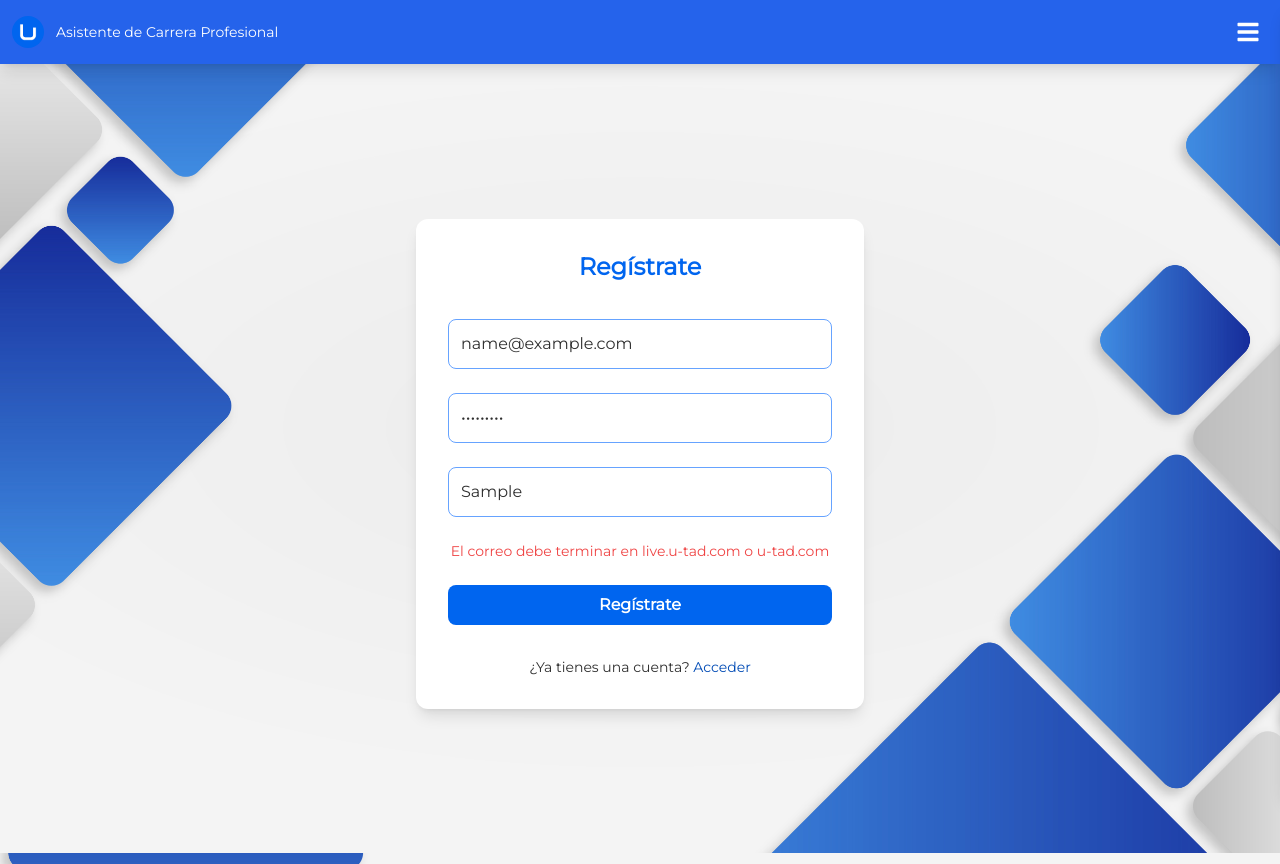
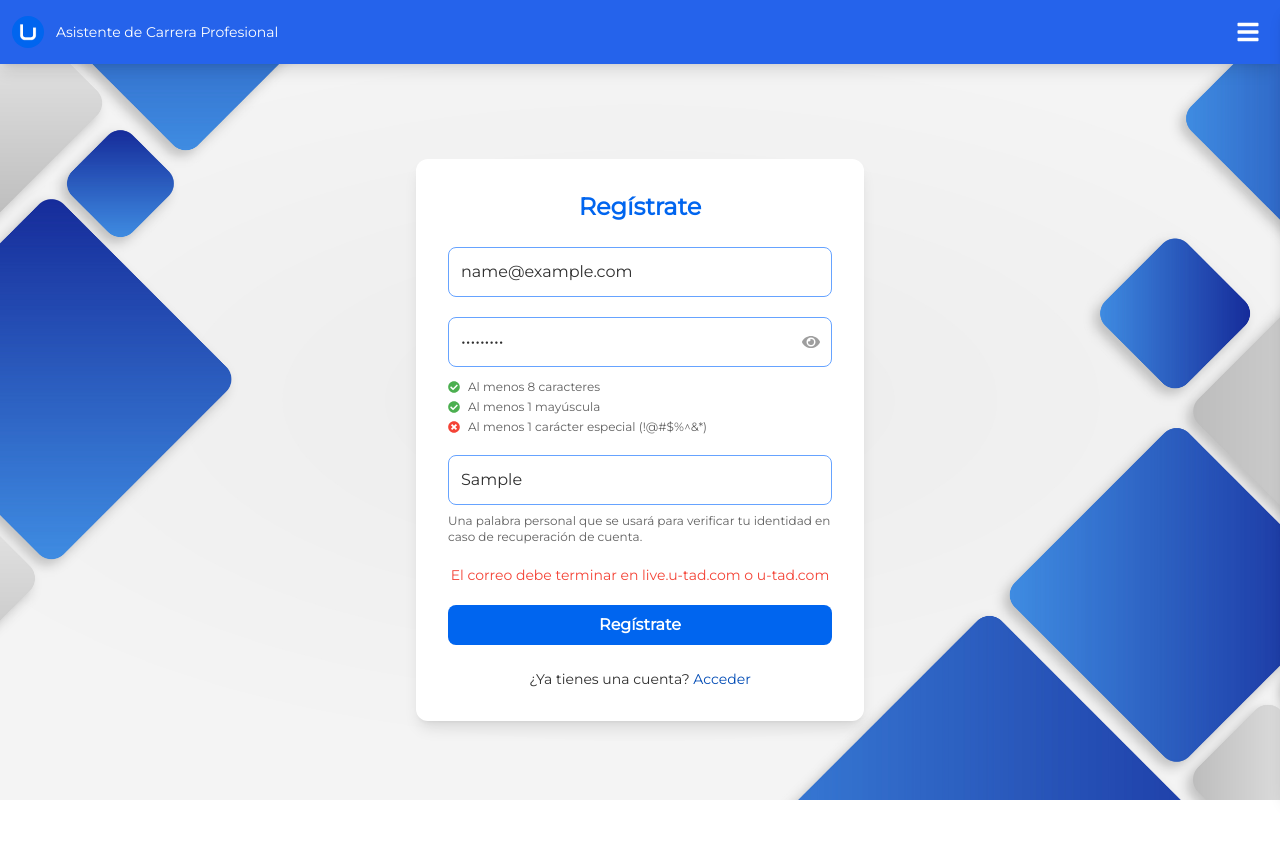
Before and after one commit to U-tad-ASISTENTE-CARRERA/Frontend, a Next.js app: page /register in a window 1280 px wide. Both pictures are taken after typing "name@example.com", "Sample123", "Sample" into the empty fields and a click on the button "Regístrate". After the commit the page ends 800 px from the top, so only its background shows below. Built offline with nearby package versions, Linux system fonts and the light colour scheme.

Commit message:
Login y Register de usuario
- Añadir LoadingModal
- Mensajes de error más específicos
- Redirección más rápida

```diff
--- a/src/app/login/page.js
+++ b/src/app/login/page.js
@@ -6,9 +6,12 @@ import { useRouter } from "next/navigation";
 import "@fontsource/montserrat";
 import ErrorPopUp from "@/components/ErrorPopUp";
 import { emailRegex, passwordRegex } from "@/utils/ValidatorRegex";
-
 import { FaEye, FaEyeSlash } from "react-icons/fa";
 
+import dynamic from "next/dynamic";
+const LoadingModal = dynamic(() => import("@/components/LoadingModal"), {
+  ssr: false,
+});
 
 const LoginForm = () => {
   const [email, setEmail] = useState("");
@@ -18,6 +21,7 @@ const LoginForm = () => {
   const [error, setError] = useState("");
   const [tokenError, setTokenError] = useState(false);
   const [showPassword, setShowPassword] = useState(false);
+  const [isLoading, setIsLoading] = useState(false);
 
 
   useEffect(() => {
@@ -34,37 +38,41 @@ const LoginForm = () => {
   }
 
   const validateForm = async (e) => {
-    // Prevent default form submission
     e.preventDefault();
     setError("");
+    setIsLoading(true);
 
-    // Validar el formato del correo electrónico y la contraseña
+    // Validar que todos los campos estén completados
+    if (!email.trim() || !password.trim()) {
+      setError("Todos los campos deben estar completados.");
+      setIsLoading(false);
+      return;
+    }
+
     if (
       !emailRegex.test(email) ||
       (!email.endsWith("live.u-tad.com") && !email.endsWith("u-tad.com"))
     ) {
       setError("El correo debe terminar en live.u-tad.com o u-tad.com");
+      setIsLoading(false);
       return;
     }
 
     if (!passwordRegex.test(password)) {
-      setError(
-        "La contraseña debe tener al menos 8 caracteres, 1 mayúscula y 1 carácter especial."
-      );
+      setError("La contraseña debe tener al menos 8 caracteres, 1 mayúscula y 1 carácter especial.");
+      setIsLoading(false);
       return;
     }
 
     try {
       const response = await fetch("http://localhost:3000/login", {
         method: "POST",
-        headers: {
-          "Content-Type": "application/json",
-        },
+        headers: { "Content-Type": "application/json" },
         body: JSON.stringify({ email, password }),
       });
 
       const data = await response.json();
-      console.log(data);
+
       if (!response.ok) {
         const errorMessages = {
           INVALID_CREDENTIALS: "Usuario no encontrado",
@@ -75,31 +83,35 @@ const LoginForm = () => {
         return;
       }
 
-      // Guardar el token y el usuario en localStorage
       localStorage.setItem("token", data.token);
       localStorage.setItem("user", JSON.stringify(data.user));
-      console.log(data);
 
-      // Redirigir según el rol del usuario
-      if (data.user.role == "STUDENT") {
+      if (data.user.role === "STUDENT") {
         router.push(`/profile/student/${data.user.id}`);
-      } else if (data.user.role == "TEACHER") {
+      } else if (data.user.role === "TEACHER") {
         router.push(`/profile/teacher/${data.user.id}`);
-      } else if (data.user.role == "ADMIN") {
+      } else if (data.user.role === "ADMIN") {
         router.push(`/home/admin/${data.user.id}`);
       }
-
     } catch (error) {
       setError("Ha ocurrido un error inesperado");
-      console.log(error);
+      console.error(error);
+    } finally {
+      setIsLoading(false);
     }
   };
 
+
   return (
     <div
-      className="fixed inset-0 flex items-center justify-center z-50 mt-20"
+      className="fixed inset-0 flex items-center justify-center z-1 mt-20"
       style={{ overflow: "hidden" }}
     >
+      {isLoading && (
+        <div className="fixed inset-0 z-50 flex items-center justify-center">
+          <LoadingModal />
+        </div>
+      )}
 
       <div
         className="w-full max-w-md p-8 bg-white shadow-lg"
@@ -120,7 +132,6 @@ const LoginForm = () => {
             <input
               type="email"
               id="email"
-              required
               value={email}
               onChange={(e) => setEmail(e.target.value)}
               className="block w-full mt-1 p-3 border"
@@ -137,7 +148,6 @@ const LoginForm = () => {
             <input
               type={showPassword ? "text" : "password"}
               id="password"
-              required
               value={password}
               onChange={(e) => setPassword(e.target.value)}
               className="block w-full mt-1 p-3 border pr-10"
--- a/src/app/register/page.js
+++ b/src/app/register/page.js
@@ -1,15 +1,19 @@
-/* eslint-disable @next/next/no-html-link-for-pages */
 "use client";
 
-import React, { useState } from "react";
+import React, { useState, useEffect } from "react";
 import { useRouter } from "next/navigation";
 import { theme } from "@/constants/theme";
 import "@fontsource/montserrat";
-import "../../../src/app/globals.css";
 import ErrorPopUp from "@/components/ErrorPopUp";
-import { useEffect } from "react";
+import { emailRegex, passwordRegex } from "@/utils/ValidatorRegex";
+import { FaEye, FaEyeSlash, FaCheckCircle, FaTimesCircle } from "react-icons/fa";
 
-const Register = () => {
+import dynamic from "next/dynamic";
+const LoadingModal = dynamic(() => import("@/components/LoadingModal"), {
+  ssr: false,
+});
+
+const RegisterForm = () => {
   const [email, setEmail] = useState("");
   const [password, setPassword] = useState("");
   const [seedWord, setSeedWord] = useState("");
@@ -17,6 +21,13 @@ const Register = () => {
   const [success, setSuccess] = useState(false);
   const router = useRouter();
   const [tokenError, setTokenError] = useState(false);
+  const [showPassword, setShowPassword] = useState(false);
+  const [isLoading, setIsLoading] = useState(false);
+
+  // Comprobaciones de la contraseña
+  const hasMinLength = password.length >= 8;
+  const hasUppercase = /[A-Z]/.test(password);
+  const hasSpecialChar = /[!@#$%^&*]/.test(password);
 
   useEffect(() => {
     if (typeof window !== "undefined") {
@@ -30,22 +41,30 @@ const Register = () => {
   const validateForm = async (e) => {
     e.preventDefault();
     setError("");
-    const emailRegex = /^[^\s@]+@[^\s@]+\.[^\s@]+$/;
+
+    // Validar que todos los campos estén completados
+    if (!email.trim() || !password.trim() || !seedWord.trim()) {
+      setError("Todos los campos deben estar completados.");
+      setIsLoading(false);
+      return;
+    }
+
     if (
       !emailRegex.test(email) ||
       (!email.endsWith("live.u-tad.com") && !email.endsWith("u-tad.com"))
     ) {
       setError("El correo debe terminar en live.u-tad.com o u-tad.com");
+      setIsLoading(false);
       return;
     }
 
-    const passwordRegex = /^(?=.*[A-Z])(?=.*[!@#$%^&*])(?=.{8,})/;
     if (!passwordRegex.test(password)) {
-      setError(
-        "La contraseña debe tener al menos 8 caracteres, 1 mayúscula y 1 carácter especial."
-      );
+      setError("La contraseña debe tener al menos 8 caracteres, 1 mayúscula y 1 carácter especial.");
+      setIsLoading(false);
       return;
     }
+
+    setIsLoading(true);
 
     try {
       const response = await fetch("http://localhost:3000/register", {
@@ -57,17 +76,15 @@ const Register = () => {
       });
 
       const data = await response.json();
-      console.log(data);
 
       if (!response.ok) {
         const errorMessages = {
           USER_ALREADY_EXISTS: "Ya existe un usuario registrado con ese correo",
-          INVALID_EMAIL:
-            "El correo debe terminar en live.u-tad.com o u-tad.com",
+          INVALID_EMAIL: "El correo debe terminar en live.u-tad.com o u-tad.com",
           INTERNAL_SERVER_ERROR: "Servidor en mantenimiento",
         };
 
-        setSuccess("");
+        setSuccess(false);
         setError(errorMessages[data?.error] || "Error en el registro");
         return;
       }
@@ -75,12 +92,6 @@ const Register = () => {
       localStorage.setItem("token", data.token);
       localStorage.setItem("user", JSON.stringify(data.user));
 
-      if (
-        data?.user?.id &&
-        data?.user?.role &&
-        localStorage.getItem("token") &&
-        localStorage.getItem("user")
-      ) {
       const userRole =
         data.user.role || JSON.parse(localStorage.getItem("user"))?.role;
 
@@ -89,32 +100,39 @@ const Register = () => {
       } else if (userRole === "TEACHER") {
         router.push(`/data_complete/teacher/${data.user.id}`);
       }
-      }
+
       setSuccess(true);
     } catch (error) {
       console.error("Error en la conexión con el backend:", error);
       setError("Ocurrió un error inesperado. Inténtalo de nuevo.");
+    } finally {
+      setIsLoading(false);
     }
   };
+
 
   if (tokenError) {
     return <ErrorPopUp message={"No tienes acceso a esta página"} path="" />;
   }
 
+
   return (
-    <>
     <div
-        className="flex items-center justify-center min-h-screen"
-        style={{
-          fontFamily: "Montserrat",
-        }}
+      className="fixed inset-0 flex items-center justify-center z-1 mt-20"
+      style={{ overflow: "hidden" }}
     >
+      {isLoading && (
+        <div className="fixed inset-0 z-50 flex items-center justify-center">
+          <LoadingModal />
+        </div>
+      )}
+
       <div
         className="w-full max-w-md p-8 bg-white shadow-lg"
         style={{ borderRadius: theme.buttonRadios.l }}
       >
         <h2
-            className="text-2xl font-bold text-center pb-8"
+          className="text-2xl font-bold text-center pb-6"
           style={{
             color: theme.palette.primary.hex,
             fontFamily: "Montserrat",
@@ -122,15 +140,16 @@ const Register = () => {
         >
           Regístrate
         </h2>
-          <form className="space-y-6" onSubmit={validateForm}>
+
+        <form className="space-y-5" onSubmit={validateForm}>
+          {/* Email */}
           <div>
             <input
               type="email"
               id="email"
-                required
               value={email}
               onChange={(e) => setEmail(e.target.value)}
-                className="block w-full mt-1 p-3 border border-gray-300"
+              className="block w-full p-3 border"
               placeholder="tuemail@live.u-tad.com"
               style={{
                 borderColor: theme.palette.light.hex,
@@ -140,14 +159,17 @@ const Register = () => {
               }}
             />
           </div>
-            <div>
+
+          {/* Contraseña */}
+          <div className="space-y-3">
+            {/* Input + botón en un contenedor relativo */}
+            <div className="relative">
               <input
-                type="password"
+                type={showPassword ? "text" : "password"}
                 id="password"
-                required
                 value={password}
                 onChange={(e) => setPassword(e.target.value)}
-                className="block w-full mt-1 p-3 border border-gray-300"
+                className="block w-full p-3 border pr-10"
                 placeholder="Contraseña"
                 style={{
                   borderColor: theme.palette.light.hex,
@@ -156,15 +178,60 @@ const Register = () => {
                   borderRadius: theme.buttonRadios.m,
                 }}
               />
+              {password.trim() !== "" && (
+                <button
+                  type="button"
+                  onClick={() => setShowPassword(!showPassword)}
+                  className="absolute right-3 top-1/2 -translate-y-1/2"
+                  style={{ color: theme.palette.gray.hex }}
+                  tabIndex={-1}
+                >
+                  {showPassword ? <FaEyeSlash size={18} /> : <FaEye size={18} />}
+                </button>
+              )}
             </div>
+
+            {/* Validaciones dinámicas */}
+            <ul
+              className="space-y-1 text-xs font-medium"
+              style={{ color: theme.palette.darkGray.hex }}
+            >
+              <li className="flex items-center gap-2">
+                {hasMinLength ? (
+                  <FaCheckCircle style={{ color: theme.palette.success.hex }} />
+                ) : (
+                  <FaTimesCircle style={{ color: theme.palette.error.hex }} />
+                )}
+                Al menos 8 caracteres
+              </li>
+              <li className="flex items-center gap-2">
+                {hasUppercase ? (
+                  <FaCheckCircle style={{ color: theme.palette.success.hex }} />
+                ) : (
+                  <FaTimesCircle style={{ color: theme.palette.error.hex }} />
+                )}
+                Al menos 1 mayúscula
+              </li>
+              <li className="flex items-center gap-2">
+                {hasSpecialChar ? (
+                  <FaCheckCircle style={{ color: theme.palette.success.hex }} />
+                ) : (
+                  <FaTimesCircle style={{ color: theme.palette.error.hex }} />
+                )}
+                Al menos 1 carácter especial (!@#$%^&*)
+              </li>
+            </ul>
+          </div>
+
+
+          {/* Palabra clave */}
           <div>
             <input
               type="text"
               id="seed"
-                required
               value={seedWord}
               onChange={(e) => setSeedWord(e.target.value)}
-                className="block w-full mt-1 p-3 border border-gray-300"
+              className="block w-full p-3 border "
               placeholder="Palabra clave"
               style={{
                 borderColor: theme.palette.light.hex,
@@ -173,15 +240,34 @@ const Register = () => {
                 borderRadius: theme.buttonRadios.m,
               }}
             />
+            <p
+              className="text-xs mt-2"
+              style={{ color: theme.palette.darkGray.hex }}
+            >
+              Una palabra personal que se usará para verificar tu identidad en caso de recuperación de cuenta.
+            </p>
           </div>
+
+          {/* Errores / éxito */}
           {error && (
-              <p className="text-red-500 text-sm text-center">{error}</p>
-            )}
-            {success && (
-              <p className="text-green-500 text-sm text-center">
-                Registro exitoso. Ahora puedes iniciar sesión.
+            <p
+              className="text-sm text-center"
+              style={{ color: theme.palette.error.hex }}
+            >
+              {error}
             </p>
           )}
+
+          {success && (
+            <p
+              className="text-sm text-center"
+              style={{ color: theme.palette.success.hex }}
+            >
+              Registro exitoso.
+            </p>
+          )}
+
+
           <button
             type="submit"
             className="w-full px-4 py-2 text-white rounded-md transition duration-200"
@@ -194,8 +280,9 @@ const Register = () => {
             Regístrate
           </button>
         </form>
+
         <p
-            className="text-sm text-center mt-8"
+          className="text-sm text-center mt-6"
           style={{ color: theme.palette.text.hex }}
         >
           ¿Ya tienes una cuenta?{" "}
@@ -209,8 +296,8 @@ const Register = () => {
         </p>
       </div>
     </div>
-    </>
+
   );
 };
 
-export default Register;
+export default RegisterForm;
```
Lines whose indentation alone changed are shown as unchanged.
